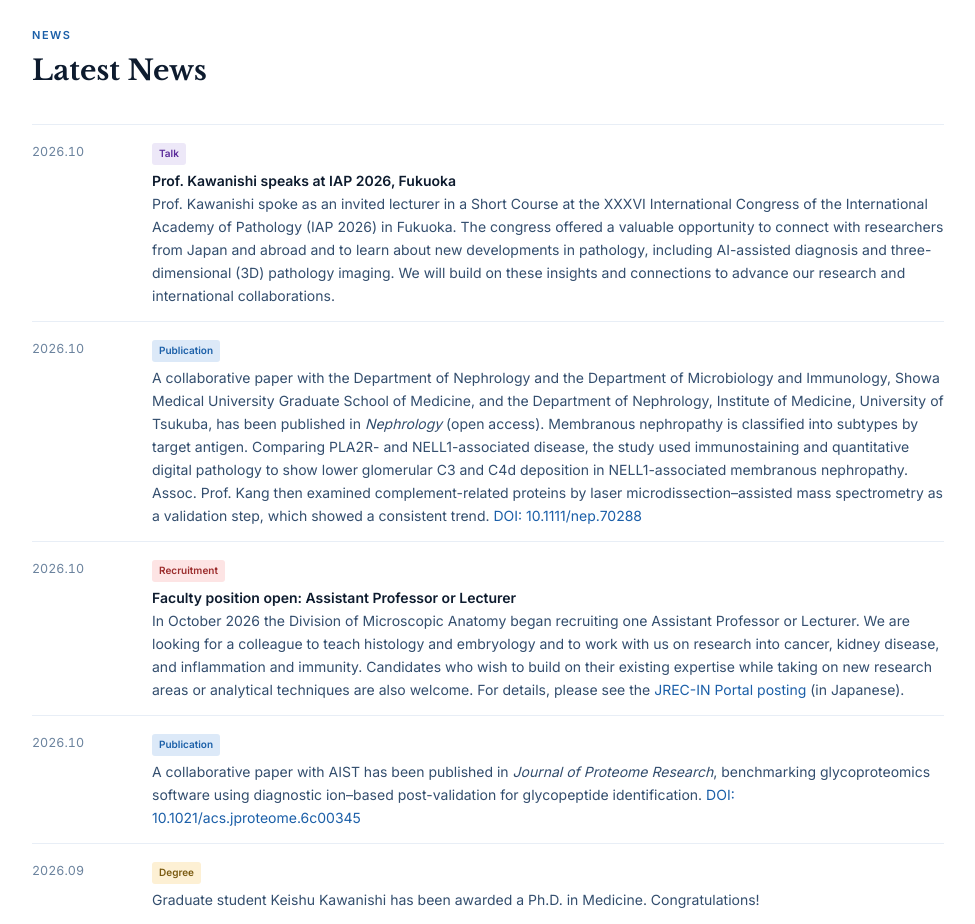
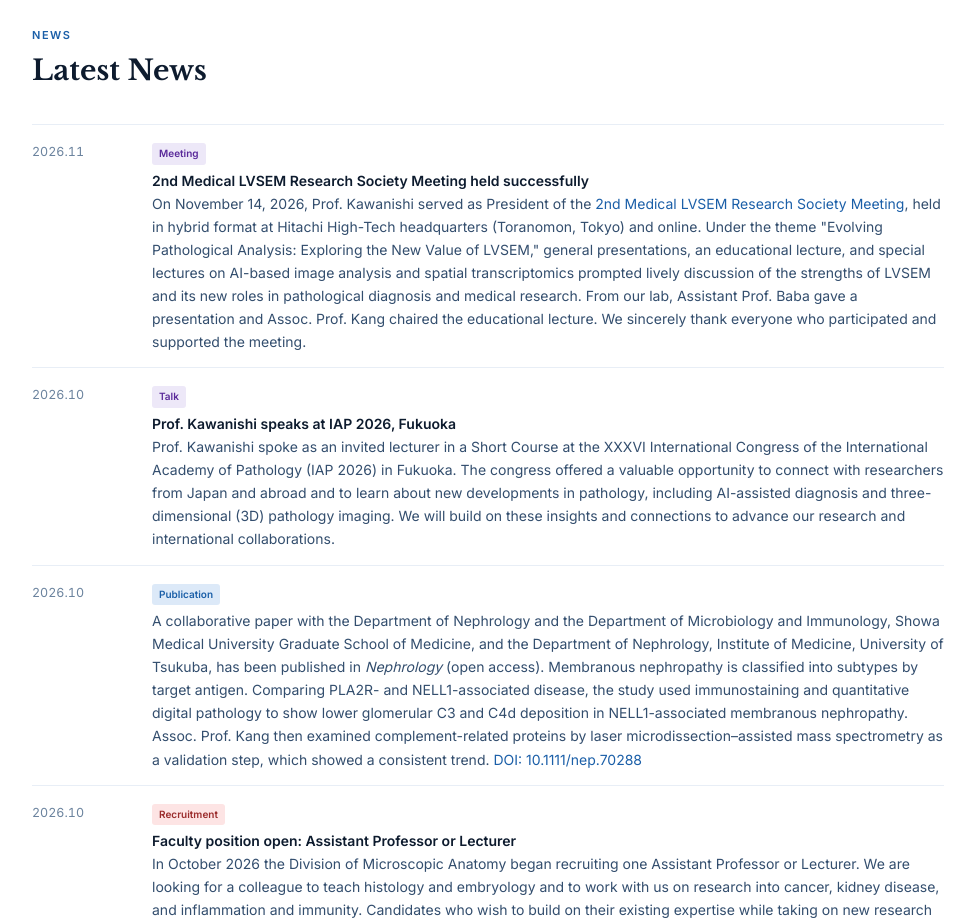
Before and after one commit to showa-microanatomy/showa-microanatomy.github.io, a plain HTML site: page index.html in a window 1280 px wide. Shown: the part 4060-4984 px from the top of the page, without its empty margins (152-1127 px from the left). Drawn offline with nearby package versions, Linux system fonts and the light colour scheme.

Commit message:
News: 2nd Medical LVSEM Research Society Meeting
Co-Authored-By: Claude Opus 5.5 <noreply@anthropic.com>

```diff
--- a/index.html
+++ b/index.html
@@ -1922,6 +1922,16 @@ img { -webkit-user-drag: none; user-drag: none; -webkit-touch-callout: none; use
     </div>
 
     <div class="news-list">
+      <div class="news-item">
+        <div class="news-date">2026.11</div>
+        <div>
+          <span class="news-badge news-badge--media">Meeting</span>
+          <div class="news-text">
+            <span class="ja"><span class="news-title">第2回メディカルLVSEM研究会が盛会のうちに終了しました</span><br>2026年11月14日、川西教授が大会長を務めた<a href="https://lv-sem.org/906/" target="_blank" rel="noopener">第2回メディカルLVSEM研究会</a>を、日立ハイテク本社（東京都港区虎ノ門）とWebのハイブリッド形式で開催しました。テーマは「進化する病理解析 ー LVSEMの新たな価値を探る」です。一般演題、教育講演、AI画像解析と空間トランスクリプトーム解析に関する特別講演を通じて、LVSEMならではの強みと、病理診断・医学研究における新たな価値について活発な議論が交わされました。当研究室からは馬場助教が一般演題で発表し、康准教授が教育講演の座長を務めました。ご参加・ご協力いただいた皆様に心より御礼申し上げます。</span>
+            <span class="en"><span class="news-title">2nd Medical LVSEM Research Society Meeting held successfully</span><br>On November 14, 2026, Prof. Kawanishi served as President of the <a href="https://lv-sem.org/906/" target="_blank" rel="noopener">2nd Medical LVSEM Research Society Meeting</a>, held in hybrid format at Hitachi High-Tech headquarters (Toranomon, Tokyo) and online. Under the theme "Evolving Pathological Analysis: Exploring the New Value of LVSEM," general presentations, an educational lecture, and special lectures on AI-based image analysis and spatial transcriptomics prompted lively discussion of the strengths of LVSEM and its new roles in pathological diagnosis and medical research. From our lab, Assistant Prof. Baba gave a presentation and Assoc. Prof. Kang chaired the educational lecture. We sincerely thank everyone who participated and supported the meeting.</span>
+          </div>
+        </div>
+      </div>
       <div class="news-item">
         <div class="news-date">2026.10</div>
         <div>
```
